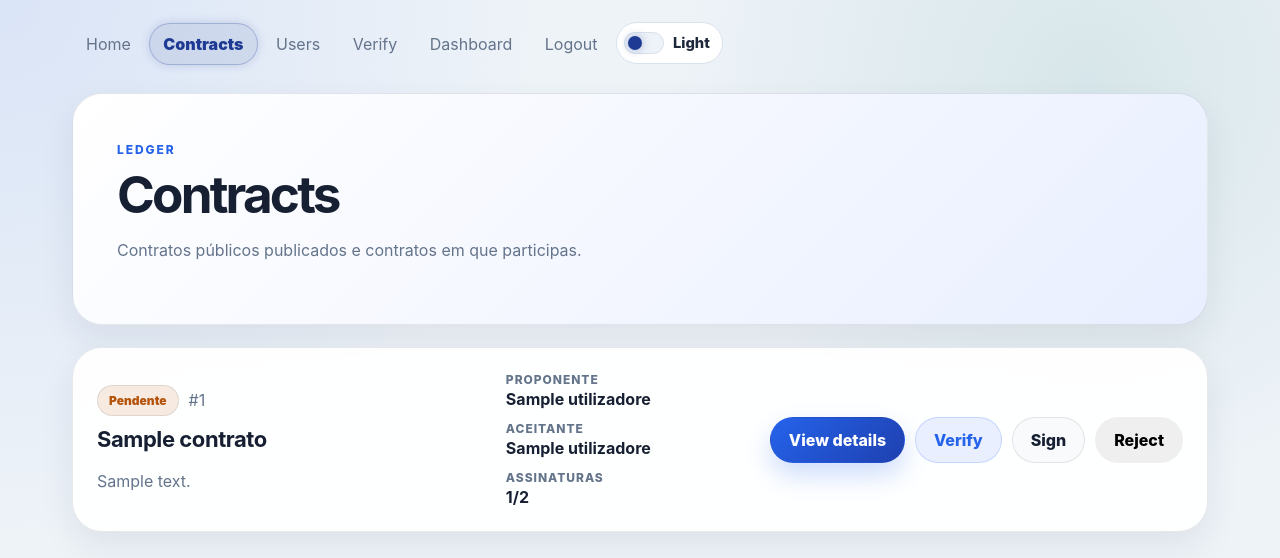
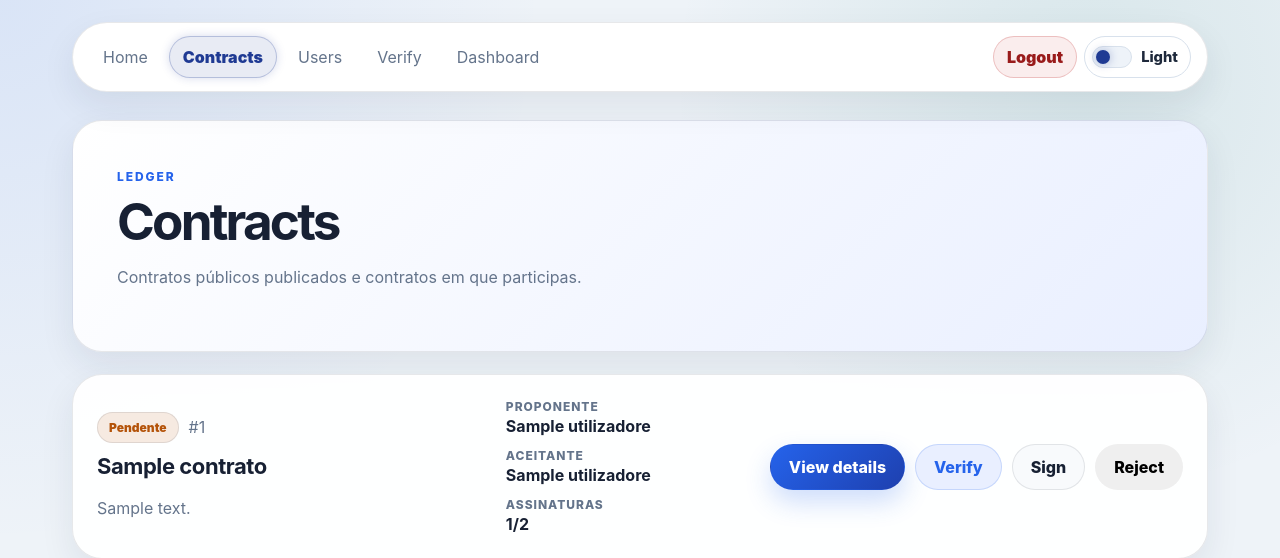
Before and after one commit to KJBruninho/Public_Contract_Social_Network, a Flask app: page /contracts in a window 1280 px wide. Shown: the top 558 px of the page. Run offline with Flask 3, Linux system fonts and the light colour scheme; the visitor is signed in with stand-in values (Sample User, id 1); tables that the repository leaves empty hold one stand-in row (values such as "Sample post").

Commit message:
Update base.html with theme script and nav structure

```diff
--- a/Public_Contract_Social_Network/EU-PAGOTAMANHA/templates/base.html
+++ b/Public_Contract_Social_Network/EU-PAGOTAMANHA/templates/base.html
@@ -1,14 +1,21 @@
 <!doctype html>
-<html lang="pt" data-theme="light">
+<html lang="pt">
 <head>
   <meta charset="utf-8">
   <meta name="viewport" content="width=device-width, initial-scale=1">
   <title>{% block title %}EU-PAGOTAMANHÃ{% endblock %}</title>
-  <link rel="stylesheet" href="{{ url_for('static', filename='css/style.css') }}?v=20260528-fresh">
+  <script>
+    (function () {
+      const savedTheme = localStorage.getItem("theme");
+      document.documentElement.dataset.theme = savedTheme === "dark" ? "dark" : "light";
+    })();
+  </script>
+  <link rel="stylesheet" href="{{ url_for('static', filename='css/style.css') }}?v=20260529-navactions-pill2">
 </head>
 <body>
 <header class="site-shell">
-<nav class="nav-links">
+  <nav class="navbar">
+    <div class="nav-links" data-nav-links>
       <a class="nav-link {% if request.endpoint in ['index', 'home'] %}active{% endif %}"
          href="{{ url_for('index') }}">
         Home
@@ -34,8 +41,12 @@
            href="{{ url_for('dashboard') }}">
           Dashboard
         </a>
+      {% endif %}
+    </div>
 
-    <a class="nav-link nav-link-cta"
+    <div class="nav-actions">
+      {% if session.get('user_id') %}
+        <a class="nav-link nav-link-logout"
            href="{{ url_for('logout') }}">
           Logout
         </a>
@@ -57,7 +68,7 @@
         </span>
         <span class="theme-switch-label" data-theme-label>Dark</span>
       </button>
-
+    </div>
   </nav>
 </header>
 
@@ -78,6 +89,6 @@
   <span>EU-PAGOTAMANHÃ</span>
   <span>Contratos assinados digitalmente · RSA · AES · HMAC</span>
 </footer>
-<script src="{{ url_for('static', filename='js/main.js') }}?v=20260528-fresh"></script>
+<script src="{{ url_for('static', filename='js/main.js') }}?v=20260529-navactions-pill2"></script>
 </body>
 </html>
```
Lines whose indentation alone changed are shown as unchanged.
